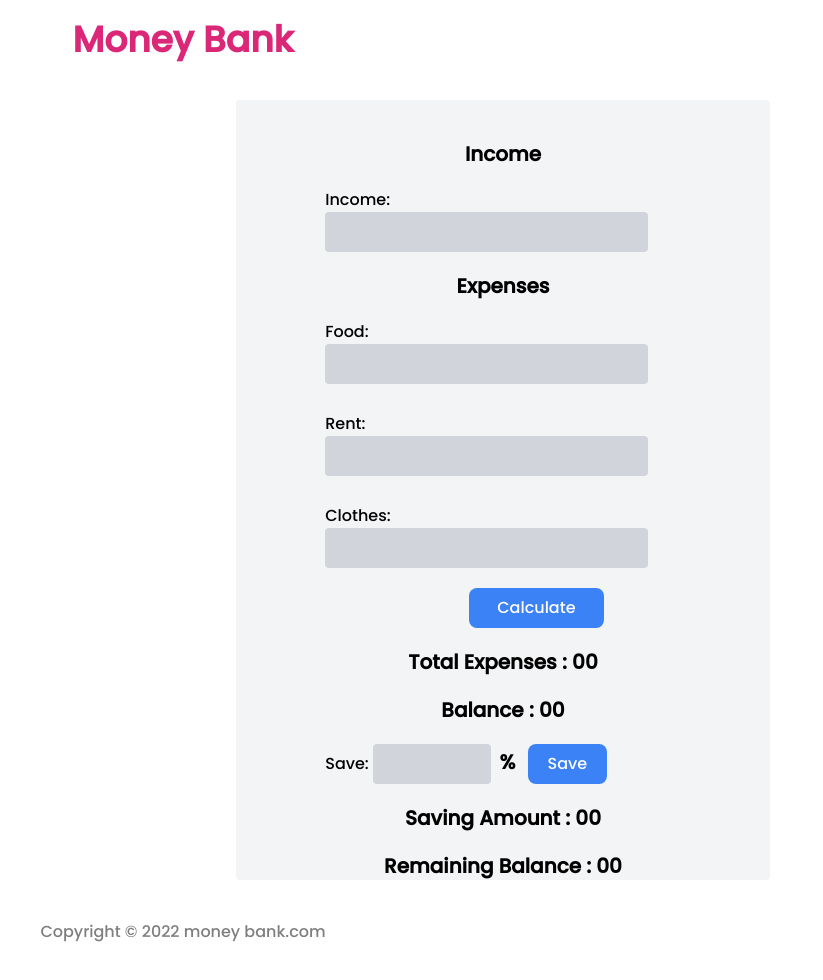
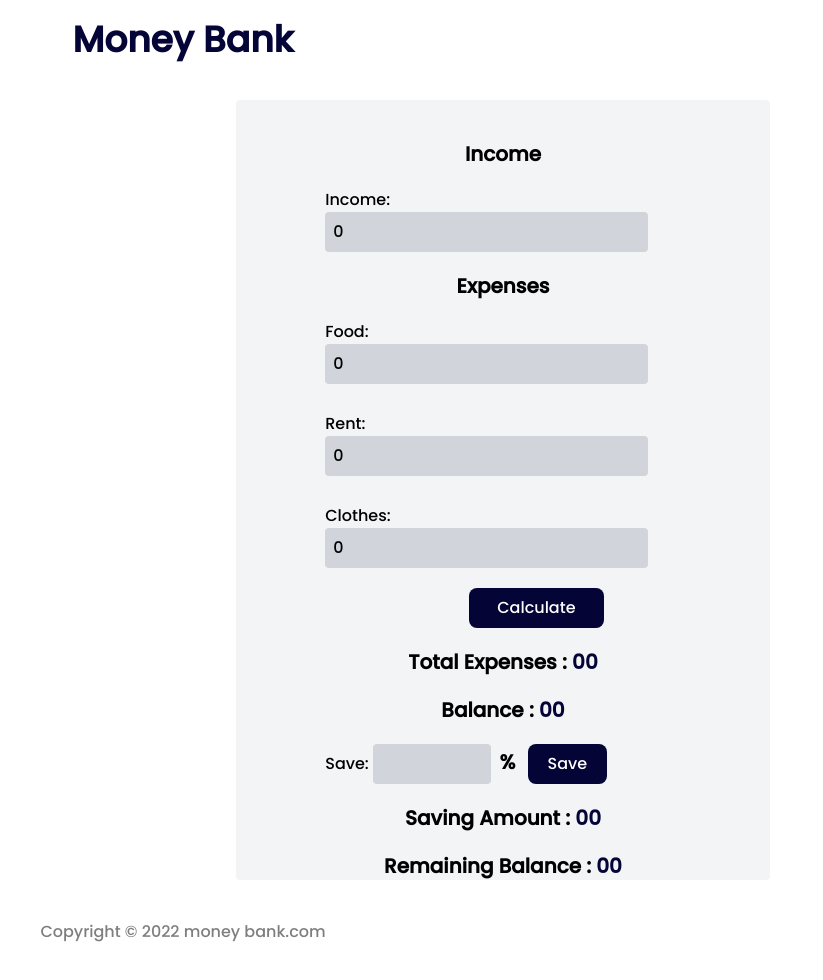
Before and after one commit to ifty03/assignment-5, a plain HTML site: page index.html in a window 1280 px wide. Shown: the full height of the page, 457-1280 px from the left. Drawn offline with nearby package versions, Linux system fonts and the light colour scheme.

Commit message:
final commit

```diff
--- a/css/style.css
+++ b/css/style.css
@@ -8,3 +8,9 @@ body {
   display: none;
   font-size: 13px;
 }
+.btn {
+  background-color: #040436;
+}
+.secondary-color {
+  color: #040436;
+}
--- a/index.html
+++ b/index.html
@@ -17,7 +17,7 @@
         header
     ------------->
     <header>
-        <h1 class="text-4xl font-bold text-pink-600 text-center mt-5">Money Bank</h1>
+        <h1 class="text-4xl font-bold secondary-color text-center mt-5">Money Bank</h1>
     </header>
 
     <!-----------------
@@ -36,41 +36,41 @@
                     ----------------------------->
                     <h4 class="text-xl font-bold text-center">Income</h4>
                     <h3 class="inline-block mt-5">Income:</h3>
-                    <input class="py-2 pl-2 rounded bg-gray-300"  type="number" name="" id="total-income">
+                    <input class="py-2 pl-2 rounded bg-gray-300" value="0" type="number" name="" id="total-income">
                     <p id="error-income" class="text-center text-red-600 error">please type your valid income</p>
                     <h4 class="text-xl font-bold text-center mt-5">Expenses</h4>
                     <h3 class="inline-block mt-5 mr-5">Food:</h3>
-                    <input class="py-2 pl-2 rounded bg-gray-300" type="number" name="" id="food-cost"><br>
+                    <input class="py-2 pl-2 rounded bg-gray-300" value="0" type="number" name="" id="food-cost"><br>
                     <p id="error-food" class="text-center text-red-600 error">please type a valid food cost</p>
                     <h3 class="inline-block mt-5 mr-6 mt-7">Rent:</h3>
-                    <input class="py-2 pl-2 rounded bg-gray-300" type="number" name="" id="rent-cost"><br>
+                    <input class="py-2 pl-2 rounded bg-gray-300" value="0" type="number" name="" id="rent-cost"><br>
                     <p id="error-rent" class="text-center text-red-600 error">please type a valid rent cost</p>
                     <h3 class="inline-block mt-5 mt-7">Clothes:</h3>
-                    <input class="py-2 pl-2 rounded bg-gray-300" type="number" name="" id="cloth-cost">
+                    <input class="py-2 pl-2 rounded bg-gray-300" value="0" type="number" name="" id="cloth-cost">
                     <p id="error-cloth" class="text-center text-red-600 error">please type a valid cloth cost</p>
 
                     <!----------------------
                          Calculate button
                     ----------------------->
-                    <button id="calculate-btn" class="py-2 px-7 bg-blue-500 rounded-lg lg:ml-36 ml-0 mt-5 text-white hover:bg-blue-700" >Calculate</button>
+                    <button id="calculate-btn" class="py-2 px-7 rounded-lg lg:ml-36 ml-0 mt-5 text-white hover:bg-blue-700 btn" >Calculate</button>
 
                     <!---------------------
                          total Expanses
                     ---------------------->
-                    <h2 class="text-xl font-bold text-center mt-5">Total Expenses : <span id="total-expanses">00</span></h2>
+                    <h2 class="text-xl font-bold text-center mt-5">Total Expenses : <span id="total-expanses" class="secondary-color">00</span></h2>
                     <p id="error-expanses" class="text-center text-red-600 error">please Increase your income</p>
-                    <h2 class="text-xl font-bold text-center mt-5">Balance : <span id="balance">00</span></h2>
+                    <h2 class="text-xl font-bold text-center mt-5">Balance : <span id="balance" class="secondary-color">00</span></h2>
 
                     <!---------------------
                         saving area
                     --------------------->
                     <h3 class="inline-block mt-5 mt-10">Save:</h3>
                     <input class="py-2 pl-2 rounded bg-gray-300 lg:w-2/6 w-1/5" type="number" name="" id="saving-input"><h2 class="inline-block text-xl font-bold mx-2">%</h2>
-                    <button id="save-btn" class="py-2 lg:px-5 px-4 bg-blue-500 rounded-lg mt-5 text-white hover:bg-blue-700" >Save</button>
+                    <button id="save-btn" class="py-2 lg:px-5 px-4 rounded-lg mt-5 text-white hover:bg-blue-700 btn" >Save</button>
                     <p id="error-save" class="text-center text-red-600 error">please type a valid percentage Number</p>
-                    <h3 class="text-xl font-bold text-center mt-5">Saving Amount : <span id="saving-amount">00</span></h3>
+                    <h3 class="text-xl font-bold text-center mt-5">Saving Amount : <span id="saving-amount" class="secondary-color">00</span></h3>
                     <p id="error-saveing-amount" class="text-center text-red-600 error">You do not have enough money to save</p>
-                    <h3 class="text-xl font-bold text-center mt-5 pb-2 md:pb-0">Remaining Balance : <span id="remaining-balance">00</span></h3>
+                    <h3 class="text-xl font-bold text-center mt-5 pb-2 md:pb-0">Remaining Balance : <span id="remaining-balance" class="secondary-color">00</span></h3>
                 </div>
             </div>
         </section>
--- a/js/money-bank.js
+++ b/js/money-bank.js
@@ -24,7 +24,7 @@ function totalExpenses(){
     const totalExpanses = document.getElementById("total-expanses");
     const income = getValue("total-income");
     const newTotalExpanses = foodCostValue + rentCostValue + clothCostValue;
-
+    console.log(newTotalExpanses);
     if(newTotalExpanses < income){
         const totalExpansesValue = totalExpanses.innerText = parseFloat(foodCostValue) + parseFloat(rentCostValue) + parseFloat(clothCostValue);
         document.getElementById("error-expanses").style.display = "none";
```
